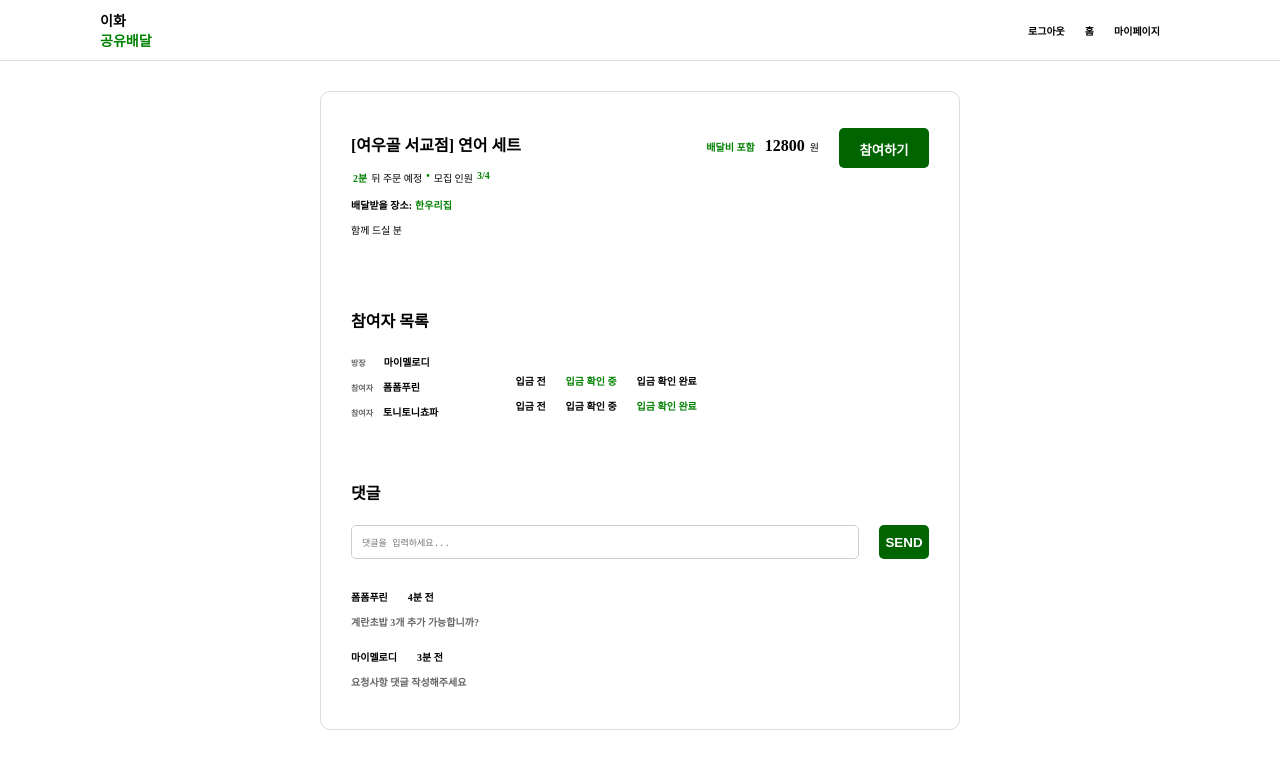
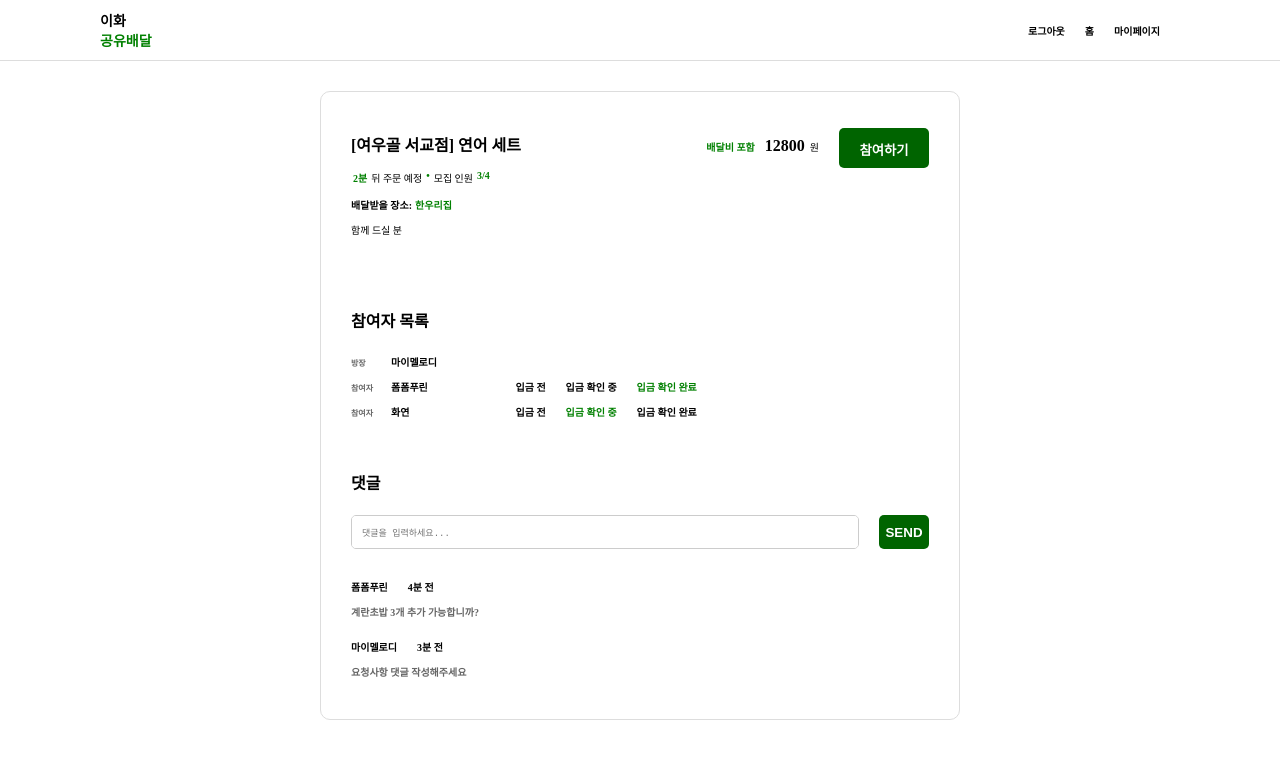
Before and after one commit to gyesswhat/groupproject3, a React (Create React App) app in the folder frontend/: page /1 in a window 1280 px wide. Shown: the top 768 px of the page. Built offline with nearby package versions, Linux system fonts and the light colour scheme.

Commit message:
chore : fix postdetail based on backend api

```diff
--- a/frontend/src/App.css
+++ b/frontend/src/App.css
@@ -418,7 +418,6 @@ button {
 #participants {
   display: flex;
   flex-direction: row;
-  margin-bottom: 30px;
   font-weight: 800;
 }
 
@@ -434,6 +433,7 @@ button {
   color: #666;
   font-size: 8px;
   display: flex;
+  width: 30px;
 }
 
 #recruiter {
@@ -467,7 +467,7 @@ li {
 }
 
 #status {
-  margin-top: 86px;
+  /*margin-top: 86px;*/
   margin-bottom: 0;
 }
 
@@ -535,3 +535,7 @@ textarea {
 #darkgray {
   color: #666;
 }
+
+#part-wrap {
+  margin-bottom: 20px;
+}
--- a/frontend/src/App.js
+++ b/frontend/src/App.js
@@ -15,6 +15,13 @@ function App() {
     const checkUser = async () => {
       const user = await getUser();
       setLoggedIn(user);
+
+      if (user) {
+        const userNickname = user.nickname; // 사용자 닉네임 호출
+        console.log(`사용자 닉네임: ${userNickname}`);
+      } else {
+        console.log('사용자 데이터를 가져올 수 없습니다.');
+      }
     };
 
     checkUser();
--- a/frontend/src/pages/posts/PostDetail.js
+++ b/frontend/src/pages/posts/PostDetail.js
@@ -4,26 +4,13 @@ import { dummyDeliveryRecruitments } from '../main/posts.const';
 import Topbar from '../main/Topbar';
 import StatusList from './Status';
 import CommentForm from './Comment';
+import { PARTICIPANTS } from './part.const';
 
-const PostContents = ({
-  restaurant,
-  menu,
-  timer,
-  recruit,
-  recruited,
-  cost,
-  recruiter,
-  building,
-  account,
-  content,
-  participants,
-  status,
-}) => {
+const PostContents = ({ restaurant, menu, timer, recruit, recruited, cost, building, account, content }) => {
   const [isButtonDisabled, setButtonDisabled] = useState(false);
   const [isJoined, setIsJoined] = useState(false);
 
   const handleButtonClick = () => {
-    // 여기에 버튼 클릭 시 동작할 내용을 추가하세요.
     setButtonDisabled(true); // 버튼 비활성화
     setIsJoined(true);
   };
@@ -66,27 +53,6 @@ const PostContents = ({
         )}
         <p>{content}</p>
       </div>
-
-      <div id="participants">
-        <div id="participant-list">
-          <h4>참여자 목록</h4>
-          <div id="recruiter">
-            <p id="role">방장</p>
-            <p>{recruiter}</p>
-          </div>
-          {participants.map(participant => (
-            <div id="participant">
-              <p id="role">참여자</p>
-              <p>{participant}</p>
-            </div>
-          ))}
-        </div>
-        <div id="status">
-          {status.map(num => (
-            <StatusList status={num} />
-          ))}
-        </div>
-      </div>
     </div>
   );
 };
@@ -128,40 +94,37 @@ const PostDetail = () => {
         <div id="inner-wrap">
           {post ? (
             <>
-              {post.map(
-                ({
-                  id,
-                  restaurant,
-                  menu,
-                  recruiter,
-                  recruit,
-                  recruited,
-                  timer,
-                  cost,
-                  content,
-                  participants,
-                  building,
-                  account,
-                  status,
-                }) => (
+              {post.map(({ id, restaurant, menu, recruit, recruited, timer, cost, content, building, account }) => (
                 <PostContents
                   key={id}
                   id={id}
                   restaurant={restaurant}
                   menu={menu}
-                    recruiter={recruiter}
                   recruit={recruit}
                   recruited={recruited}
                   timer={timer}
                   cost={cost}
                   content={content}
-                    participants={participants}
                   building={building}
                   account={account}
-                    status={status}
                 />
-                ),
-              )}
+              ))}
+              <div id="part-wrap">
+                <h4>참여자 목록</h4>
+                {PARTICIPANTS.map((participant, index) => (
+                  <div id="participants">
+                    <div id="participant-list">
+                      <div key={index} id="participant">
+                        <p id="role">{index === 0 ? '방장' : '참여자'}</p>
+                        <p>{participant.nickname}</p>
+                      </div>
+                    </div>
+
+                    <div id="status">{index === 0 ? null : <StatusList status={participant.status} />}</div>
+                  </div>
+                ))}
+              </div>
+
               <h4>댓글</h4>
               <div id="comments">
                 <CommentForm />
--- a/frontend/src/pages/posts/Status.js
+++ b/frontend/src/pages/posts/Status.js
@@ -3,9 +3,9 @@ import React from 'react';
 function StatusList({ status }) {
   return (
     <div id="statuslist">
-      <p style={{ color: status === 0 ? 'green' : 'black' }}>입금 전</p>
-      <p style={{ color: status === 1 ? 'green' : 'black' }}>입금 확인 중</p>
-      <p style={{ color: status === 2 ? 'green' : 'black' }}>입금 확인 완료</p>
+      <p style={{ color: status === 0 ? 'green' : status === null ? 'white' : 'black' }}>입금 전</p>
+      <p style={{ color: status === 1 ? 'green' : status === null ? 'white' : 'black' }}>입금 확인 중</p>
+      <p style={{ color: status === 2 ? 'green' : status === null ? 'white' : 'black' }}>입금 확인 완료</p>
     </div>
   );
 }
--- /dev/null
+++ b/frontend/src/pages/posts/part.const.js
@@ -0,0 +1,17 @@
+export const PARTICIPANTS = [
+  {
+    nickname: '마이멜로디',
+    joinedAt: '2024-1-1 12:00:00',
+    status: 0,
+  },
+  {
+    nickname: '폼폼푸린',
+    joinedAt: '2024-1-1 12:00:00',
+    status: 2,
+  },
+  {
+    nickname: '화연',
+    joinedAt: '2024-1-1 12:00:00',
+    status: 1,
+  },
+];
```
Lines whose indentation alone changed are shown as unchanged.
